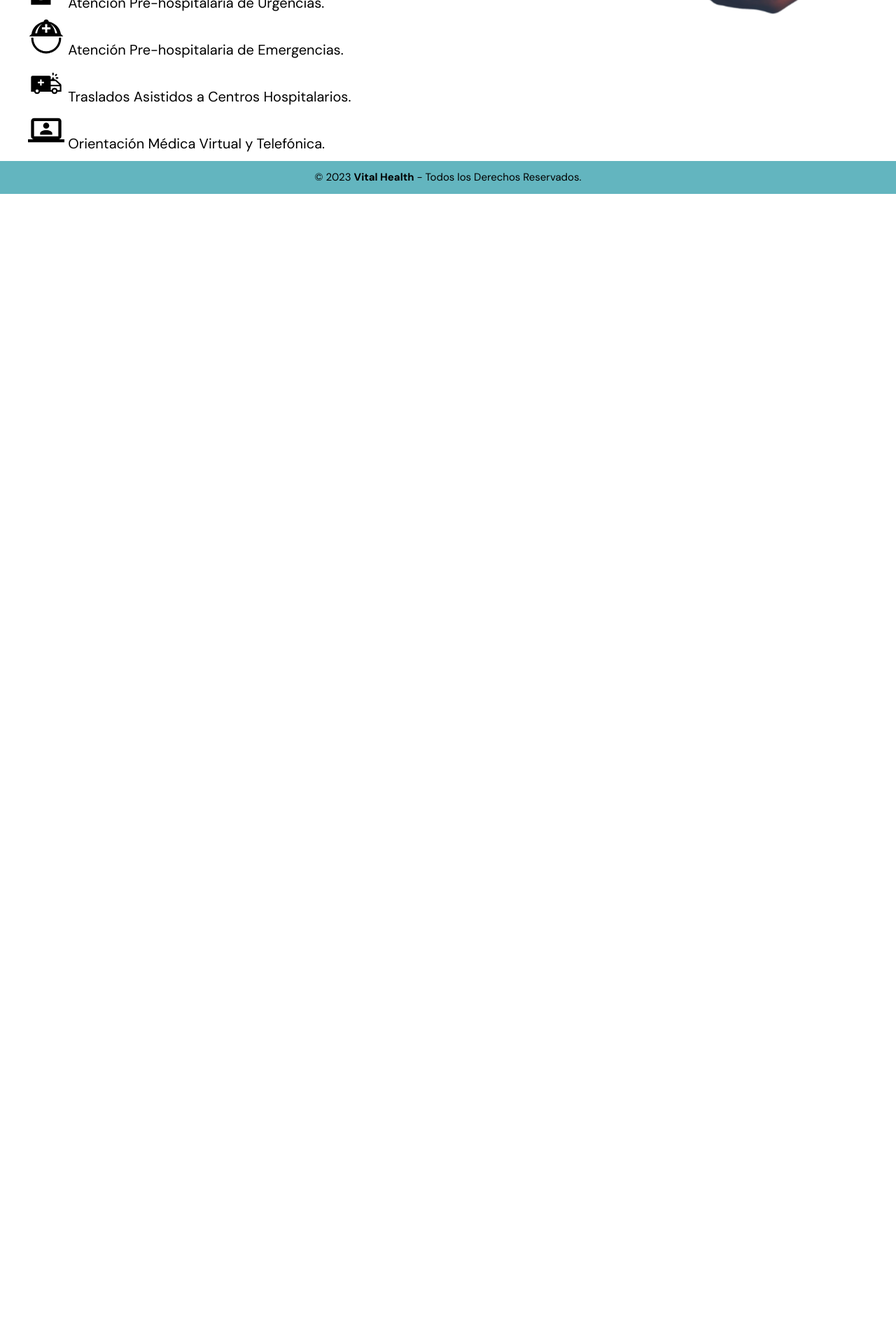
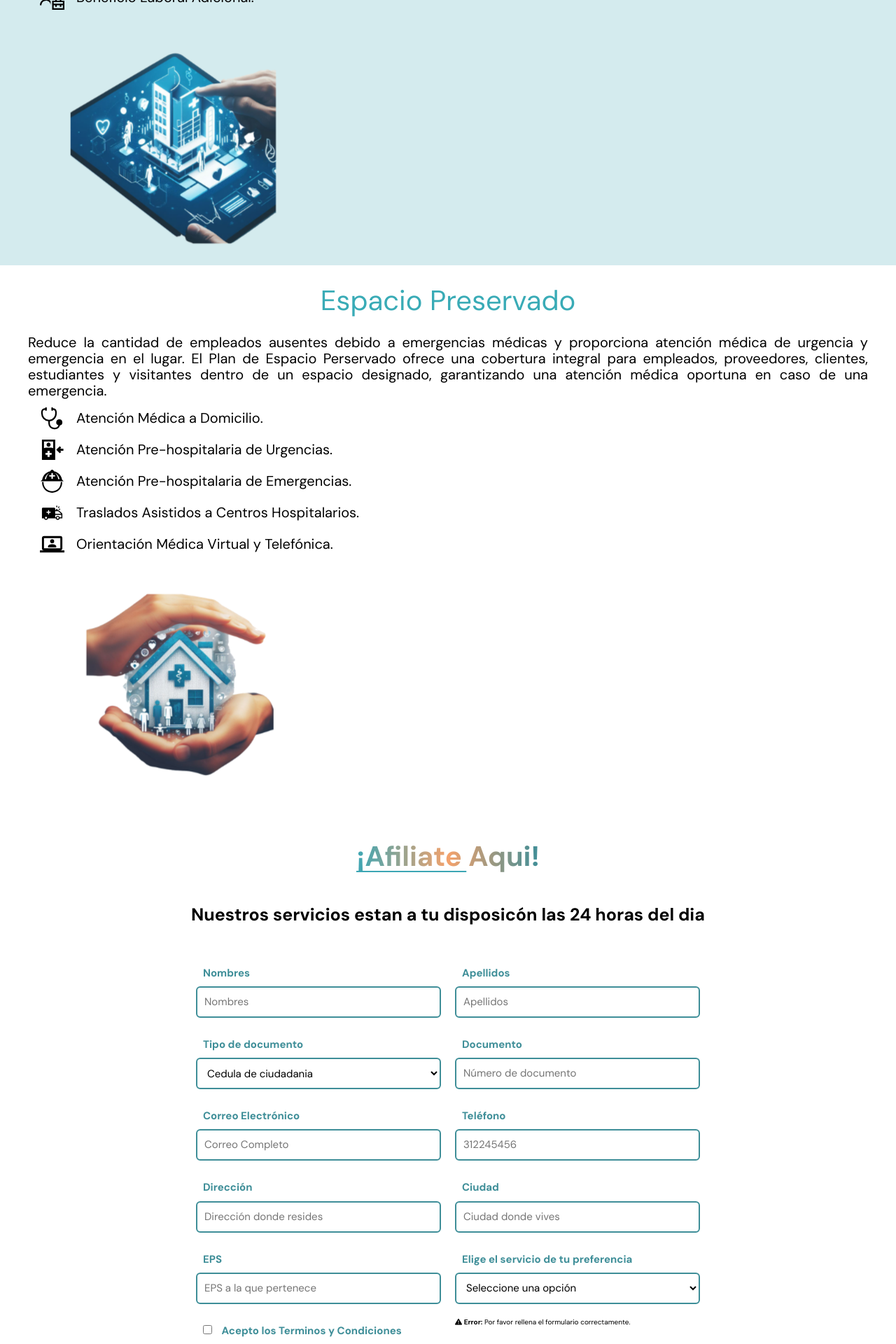
Before and after one commit to kevinlixx/Vital-health, a PHP site: page / in a window 1280 px wide. Shown: the part 2520-4440 px from the top of the page at 70% size. Before the commit the page ends 2797 px from the top, so only its background shows below. Run offline with PHP 8.4, Linux system fonts and the light colour scheme; some libraries are stand-ins or nearby versions.

Commit message:
arreglos
modificación y adicción de algunos estilos y html

```diff
--- a/css/style.css
+++ b/css/style.css
@@ -275,7 +275,7 @@ header .menu-header {
     display: flex;
     flex-direction: row;
     align-items: center;
-    margin-top: 24px;
+
 }
 
 .div--info-me:nth-child(even) {
@@ -295,7 +295,7 @@ header .menu-header {
 }
 
 .text {
-    margin-top: 25px;
+
     text-align: center;
     font-size: 1.5rem;
     /* Cambia el orden en modo computadora */
@@ -353,6 +353,16 @@ header .menu-header {
 }
 
 /* Servicios */
+.text p {
+    display: flex;
+    align-items: center;
+    /* Ajusta el margen inferior según sea necesario */
+}
+/* Iconos */
+.text svg {
+    height: 35px;
+    width: calc(7rem - 1px);
+}
 
 /* Formulario de registro */
 .formulario {
@@ -477,23 +487,24 @@ header .menu-header {
 }
 
 /* ----- -----  Estilos para Validacion ----- ----- */
-.formulario__grupo-correcto .formulario__validacion-estado {
+.formulario_grupo-correcto .formulario_validacion-estado {
 	color: #1ed12d;
 	opacity: 1;
 }
 
-.formulario__grupo-incorrecto .formulario__label {
+.formulario_grupo-incorrecto .formulario_label {
 	color: #bb2929;
 }
 
-.formulario__grupo-incorrecto .formulario__validacion-estado {
+.formulario_grupo-incorrecto .formulario_validacion-estado {
 	color: #bb2929;
 	opacity: 1;
 }
 
-.formulario__grupo-incorrecto .formulario__input {
+.formulario_grupo-incorrecto .formulario_input {
 	border: 3px solid #bb2929;
 }
+
 
 
 /* ----- -----  Mediaqueries ----- ----- */
--- a/index.html
+++ b/index.html
@@ -6,7 +6,7 @@
     <meta charset="UTF-8">
     <meta http-equiv="X-UA-Compatible" content="IE=edge">
     <meta name="viewport" content="width=device-width, initial-scale=1.0">
-    <title>kuhtone</title>
+    <title>vital health</title>
     <script src="https://kit.fontawesome.com/79e6024c63.js" crossorigin="anonymous"></script>
     <link rel="preconnect" href="https://fonts.googleapis.com">
     <link rel="preconnect" href="https://fonts.gstatic.com" crossorigin>
@@ -68,11 +68,16 @@
                         un enfoque constante en la mejora de la atención al paciente. Hoy en día, sigue siendo un
                         pilar en la comunidad, ofreciendo atención médica de alta calidad e innovadora.
                     </p>
-
+                </div>
+            </div>
+            <div class="col-md-6">
+                <div class="image_svg">
+                    <img src="img/1. first image.png" alt="principal"> <!--muestra el fondo simbolico/-->
                 </div>
             </div>
         </div>
     </div>
+
     <!-- Misión -->
     <div class="div--info-me" id="mision">
         <div class="row--right">
@@ -93,7 +98,9 @@
             </div>
         </div>
     </div>
-        <!-- vision -->
+
+    <!-- Visión -->
+
     <div class="div--info-me" id="vision">
         <div class="row--left">
             <div class="col-md-6">
@@ -105,6 +112,11 @@
                         estándares de atención al paciente y mejorando la calidad de vida de las personas en todo el
                         mundo.
                     </p>
+                </div>
+            </div>
+            <div class="col-md-6">
+                <div class="image_svg">
+                    <img src="img/3. third image.png" alt="terciaria"> <!--muestra el fondo simbolico/-->
                 </div>
             </div>
         </div>
@@ -119,13 +131,8 @@
                     <div class="div--info-me" id="planintegral">
                         <div class="row--left">
                             <div class="col-md-6">
-                                <div class="image_svg">
-                                    <img src="img/Plan integral.png" alt="Imagen de Plan Integral">
-                                </div>
-                            </div>
-                            <div class="col-md-6">
                                 <div class="text">
-                                    <h2>Plan Integral</h2>
+                                    <h1>Plan Integral</h1>
                                     <p>Acercamos la atención médica a la comodidad de tu hogar o cualquier lugar donde te encuentres, sin necesidad de inscripción o cargos adicionales por el servicio.</p>
 
                                         <p>
@@ -161,6 +168,11 @@
                                             <svg xmlns="http://www.w3.org/2000/svg" width="52" height="52" viewBox="0 0 48 48"><g fill="currentColor"><path fill-rule="evenodd" d="M41.708 23.794L24.058 6.086L6.294 23.792a1 1 0 1 0 1.412 1.416L10 22.922V41a1 1 0 0 0 1 1h26a1 1 0 0 0 1-1V22.907l2.292 2.3a1 1 0 1 0 1.416-1.413ZM24.053 8.914L36 20.9V40H12V20.928L24.053 8.914Z" clip-rule="evenodd"/><path d="M16 25.517C16 22.655 17.794 20 20.25 20c1.704 0 2.97 1.191 3.75 2.88c.78-1.689 2.045-2.88 3.75-2.88c2.456 0 4.25 2.655 4.25 5.517C32 31.645 24 36 24 36s-5.389-2.756-7.32-7.278a8.863 8.863 0 0 1-.36-1a7.851 7.851 0 0 1-.32-2.205Z"/></g></svg>
                                             Cuidados de Calidad para Tu Familia.
                                         </p>
+                                        <div class="col-md-6">
+                                            <div class="image_svg">
+                                                <img src="img/Plan integral.png" alt="Imagen de Plan Integral">
+                                            </div>
+                                        </div>
                                 </div>
                             </div>
                         </div>
@@ -170,13 +182,8 @@
                     <div class="div--info-me" id="planprioritario">
                         <div class="row--right">
                             <div class="col-md-6">
-                                <div class="image_svg">
-                                    <img src="img/Plan Prioritario.png" alt="Imagen de Plan Prioritario">
-                                </div>
-                            </div>
-                            <div class="col-md-6">
                                 <div class="text">
-                                    <h2>Plan Prioritario</h2>
+                                    <h1>Plan Prioritario</h1>
                                     <p>El plan prioritario es un acuerdo empresarial que brinda protección a los empleados y sus familiares en caso de enfrentar problemas de salud, sin importar su ubicación.</p>
 
                                     <p>
@@ -197,6 +204,11 @@
                                         <svg xmlns="http://www.w3.org/2000/svg" width="52" height="52" viewBox="0 0 2048 2048"><path fill="currentColor" d="M1792 1280h256v768H1024v-768h256v-256h512v256zm-384 0h256v-128h-256v128zm512 384h-128v128h-128v-128h-256v128h-128v-128h-128v256h768v-256zm-768-256v128h768v-128h-768zM896 896q0 93-41 174t-117 136q45 23 85 53t73 67v338q0-79-30-149t-82-122t-123-83t-149-30q-80 0-149 30t-122 82t-83 123t-30 149H0q0-73 20-141t57-129t91-108t118-81q-75-54-116-135t-42-174q0-79 30-149t82-122t122-83t150-30q72 0 137 25t119 74q32-29 71-51q-34-35-52-81t-19-95q0-53 20-99t55-82t81-55t100-20q53 0 99 20t82 55t55 81t20 100q0 49-18 95t-53 81q83 46 135 124q52-78 135-124q-34-35-52-81t-19-95q0-53 20-99t55-82t81-55t100-20q53 0 99 20t82 55t55 81t20 100q0 49-18 95t-53 81q46 25 83 61t62 79t40 94t14 102h-128q0-53-20-99t-55-82t-81-55t-100-20q-53 0-99 20t-82 55t-55 81t-20 100h-128q0-53-20-99t-55-82t-81-55t-100-20q-49 0-95 18t-81 53q24 42 36 89t12 96zm768-640q-27 0-50 10t-40 27t-28 41t-10 50q0 27 10 50t27 40t41 28t50 10q27 0 50-10t40-27t28-41t10-50q0-27-10-50t-27-40t-41-28t-50-10zm-640 0q-27 0-50 10t-40 27t-28 41t-10 50q0 27 10 50t27 40t41 28t50 10q27 0 50-10t40-27t28-41t10-50q0-27-10-50t-27-40t-41-28t-50-10zm-512 896q53 0 99-20t82-55t55-81t20-100q0-53-20-99t-55-82t-81-55t-100-20q-53 0-99 20t-82 55t-55 81t-20 100q0 53 20 99t55 82t81 55t100 20z"/></svg>
                                         Beneficio Laboral Adicional.
                                     </p>
+                                    <div class="col-md-6">
+                                        <div class="image_svg">
+                                            <img src="img/Plan Prioritario.png" alt="Imagen de Plan Prioritario">
+                                        </div>
+                                    </div>
                                 </div>
                             </div>
                         </div>
@@ -206,13 +218,8 @@
                     <div class="div--info-me" id="planpreservado">
                         <div class="row--left">
                             <div class="col-md-6">
-                                <div class="image_svg">
-                                    <img src="img/Espacio Preservado.png" alt="Imagen de Plan Preservado">
-                                </div>
-                            </div>
-                            <div class="col-md-6">
                                 <div class="text">
-                                    <h2>Espacio Preservado</h2>
+                                    <h1>Espacio Preservado</h1>
                                     <p>Reduce la cantidad de empleados ausentes debido a emergencias médicas y proporciona atención médica de urgencia y emergencia en el lugar. El Plan de Espacio Perservado ofrece una cobertura integral para empleados, proveedores, clientes, estudiantes y visitantes dentro de un espacio designado, garantizando una atención médica oportuna en caso de una emergencia.</p>
 
                                     <p>
@@ -239,15 +246,155 @@
                                         <svg xmlns="http://www.w3.org/2000/svg" width="52" height="52" viewBox="0 0 24 24"><path fill="currentColor" d="M20 4a2 2 0 0 1 2 2v10c0 1.11-.89 2-2 2h4v2H0v-2h4a2 2 0 0 1-2-2V6c0-1.11.89-2 2-2h16m0 2H4v10h16V6m-8 6c2.21 0 4 .9 4 2v1H8v-1c0-1.1 1.79-2 4-2m0-5a2 2 0 1 1 0 4c-1.11 0-2-.89-2-2s.9-2 2-2Z"/></svg>
                                         Orientación Médica Virtual y Telefónica.
                                     </p>
+                                    <div class="col-md-6">
+                                        <div class="image_svg">
+                                            <img src="img/Espacio Preservado.png" alt="Imagen de Plan Preservado">
+                                        </div>
+                                    </div>
                                 </div>
                             </div>
                         </div>
                     </div>
 
         <!-- registro -->
-        <div class="div--container" id="registro">
+        <!-- registro -->
+        <div class="div--container" id="registrate">
+            <h1 class="text-colored">¡Afiliate Aqui!</h1>
+        </div>
+        <div class="text-slogan">
+            <p> Nuestros servicios estan a tu disposicón las 24 horas del dia</p>
+        </div>
+        <form action="" class="formulario" id="formulario">
+            <!-- Grupo: Nombre -->
+            <div class="formulario_grupo" id="grupo_nombre">
+                <label for="nombre" class="formulario__label">Nombres</label>
+                <div class="formulario__grupo-input">
+                    <input type="text" class="formulario__input" name="nombre" id="nombre" placeholder="Nombres">
+                    <i class="formulario__validacion-estado fas fa-times-circle"></i>
+                </div>
+                <p class="formulario__input-error">Por favor digite sus Nombres</p>
+            </div>
 
+            <!-- Grupo: Apellido -->
+            <div class="formulario_grupo" id="grupo_apellido">
+                <label for="apellido" class="formulario__label">Apellidos</label>
+                <div class="formulario__grupo-input">
+                    <input type="text" class="formulario__input" name="apellido" id="apellido" placeholder="Apellidos">
+                    <i class="formulario__validacion-estado fas fa-times-circle"></i>
                 </div>
+                <p class="formulario__input-error">Por favor digite sus Apellidos</p>
+            </div>
+
+            <!-- Tipo de documento -->
+            <div class="formulario_grupo" id="grupo_tipoDocumento">
+                <label for="tipoDocumento" class="formulario__label">Tipo de documento</label>
+                <div class="formulario__grupo-input">
+                    <select type="text" class="formulario__input" name="tipoDocumento" id="tipoDocumento">
+                        <option value="opc1">Cedula de ciudadania</option>
+                        <option value="opc2">Pasaporte</option>
+                    </select>
+                    <i class="formulario__validacion-estado fas fa-times-circle"></i>
+                </div>
+            </div>
+
+            <!-- Grupo: Documento -->
+            <div class="formulario_grupo" id="grupo_documento">
+                <label for="documento" class="formulario__label">Documento</label>
+                <div class="formulario__grupo-input">
+                    <input type="text" class="formulario__input" name="documento" id="documento"
+                        placeholder="Número de documento">
+                    <i class="formulario__validacion-estado fas fa-times-circle"></i>
+                </div>
+                <p class="formulario__input-error">El documento solo puede contener números y el máximo son 10 dígitos.
+                </p>
+            </div>
+
+            <!-- Grupo: Correo Electrónico -->
+            <div class="formulario_grupo" id="grupo_correo">
+                <label for="correo" class="formulario__label">Correo Electrónico</label>
+                <div class="formulario__grupo-input">
+                    <input type="email" class="formulario__input" name="correo" id="correo"
+                        placeholder="Correo Completo">
+                    <i class="formulario__validacion-estado fas fa-times-circle"></i>
+                </div>
+                <p class="formulario__input-error">El correo solo puede contener letras, números, puntos, guiones y
+                    guion bajo.</p>
+            </div>
+
+            <!-- Grupo: Teléfono -->
+            <div class="formulario_grupo" id="grupo_telefono">
+                <label for="telefono" class="formulario__label">Teléfono</label>
+                <div class="formulario__grupo-input">
+                    <input type="text" class="formulario__input" name="telefono" id="telefono" placeholder="312245456">
+                    <i class="formulario__validacion-estado fas fa-times-circle"></i>
+                </div>
+                <p class="formulario__input-error">El telefono solo puede contener números y el máximo son 14 dígitos.
+                </p>
+            </div>
+
+            <!-- Grupo: Dirección -->
+            <div class="formulario_grupo" id="grupo_direccion">
+                <label for="direccion" class="formulario__label">Dirección</label>
+                <div class="formulario__grupo-input">
+                    <input type="text" class="formulario__input" name="direccion" id="direccion"
+                        placeholder="Dirección donde resides">
+                    <i class="formulario__validacion-estado fas fa-times-circle"></i>
+                </div>
+            </div>
+
+            <!-- Grupo: Ciudad -->
+            <div class="formulario_grupo" id="grupo_ciudad">
+                <label for="ciudad" class="formulario__label">Ciudad</label>
+                <div class="formulario__grupo-input">
+                    <input type="text" class="formulario__input" name="ciudad" id="ciudad"
+                        placeholder="Ciudad donde vives">
+                    <i class="formulario__validacion-estado fas fa-times-circle"></i>
+                </div>
+            </div>
+
+            <!-- Grupo: EPS -->
+            <div class="formulario_grupo" id="grupo_eps">
+                <label for="eps" class="formulario__label">EPS</label>
+                <div class="formulario__grupo-input">
+                    <input type="text" class="formulario__input" name="eps" id="eps"
+                        placeholder="EPS a la que pertenece">
+                    <i class="formulario__validacion-estado fas fa-times-circle"></i>
+                </div>
+                <p class="formulario__input-error">Digite la EPS a la que está afiliada actualmente</p>
+            </div>
+
+            <!-- Servicios de preferencia -->
+            <div class="formulario_grupo" id="grupo_servicio">
+                <label for="servicio" class="formulario__label">Elige el servicio de tu preferencia</label>
+                <div class="formulario__grupo-input">
+                    <select type="text" class="formulario__input" name="servicio" id="servicio">
+                        <option value="plan0">Seleccione una opción</option>
+                        <option value="plan1">Plan Integral</option>
+                        <option value="plan2">Plan Prioritario</option>
+                        <option value="plan3">Espacio Preservado</option>
+                    </select>
+                    <i class="formulario__validacion-estado fas fa-times-circle"></i>
+                </div>
+            </div>
+
+            <!-- Grupo: Terminos y Condiciones -->
+            <div class="formulario_grupo" id="grupo_terminos">
+                <label class="formulario__label">
+                    <input class="formulario__checkbox" type="checkbox" name="terminos" id="terminos">
+                    Acepto los Terminos y Condiciones
+                </label>
+            </div>
+
+            <div class="formulario_mensaje" id="formulario_mensaje">
+                <p><i class="fas fa-exclamation-triangle"></i> <b>Error:</b> Por favor rellena el formulario
+                    correctamente. </p>
+            </div>
+
+            <div class="formulario_grupo formulario_grupo-btn-enviar">
+                <button type="submit" class="formulario__btn">Enviar</button>
+                <p class="formulario_mensaje-exito" id="formulario_mensaje-exito">Formulario enviado exitosamente!</p>
+            </div>
+        </form>
     </main>
     <footer class="pie-pagina">
         <div class="footer_copy">
```
Lines whose indentation alone changed are shown as unchanged.
